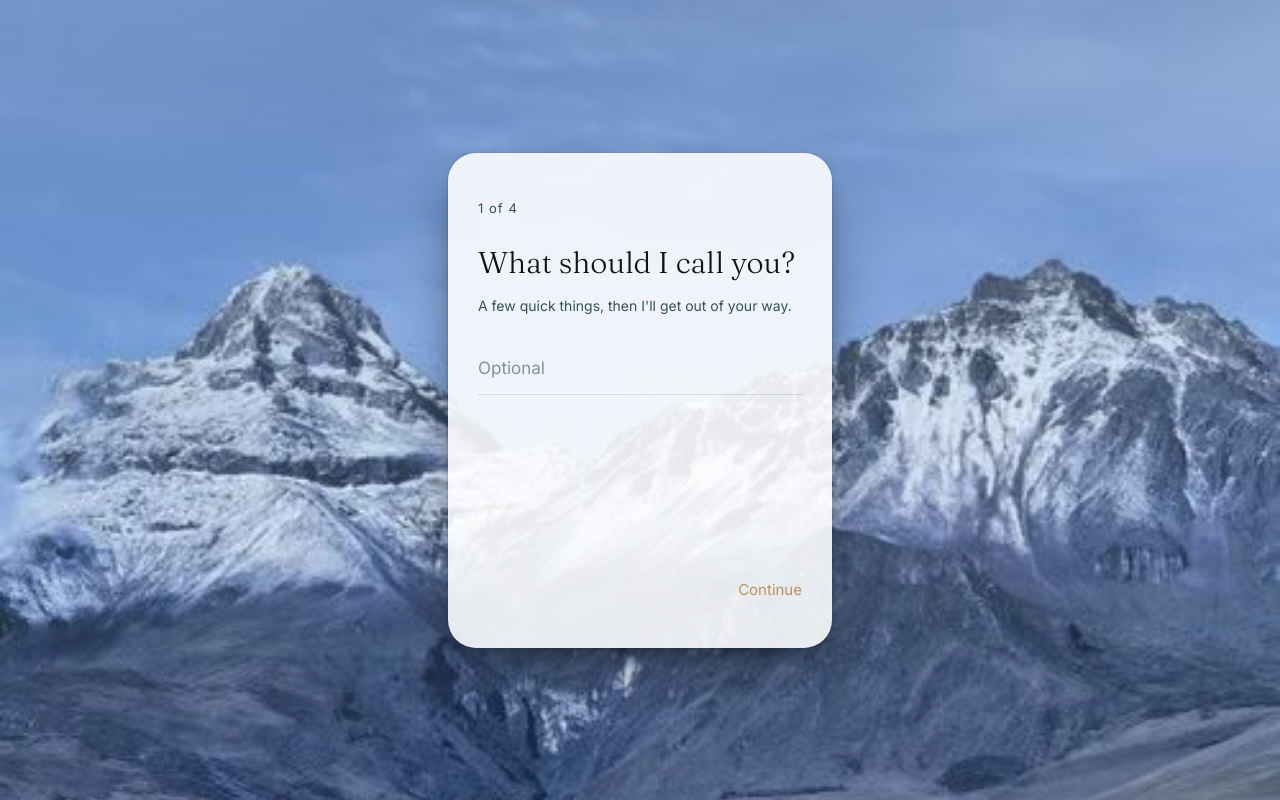
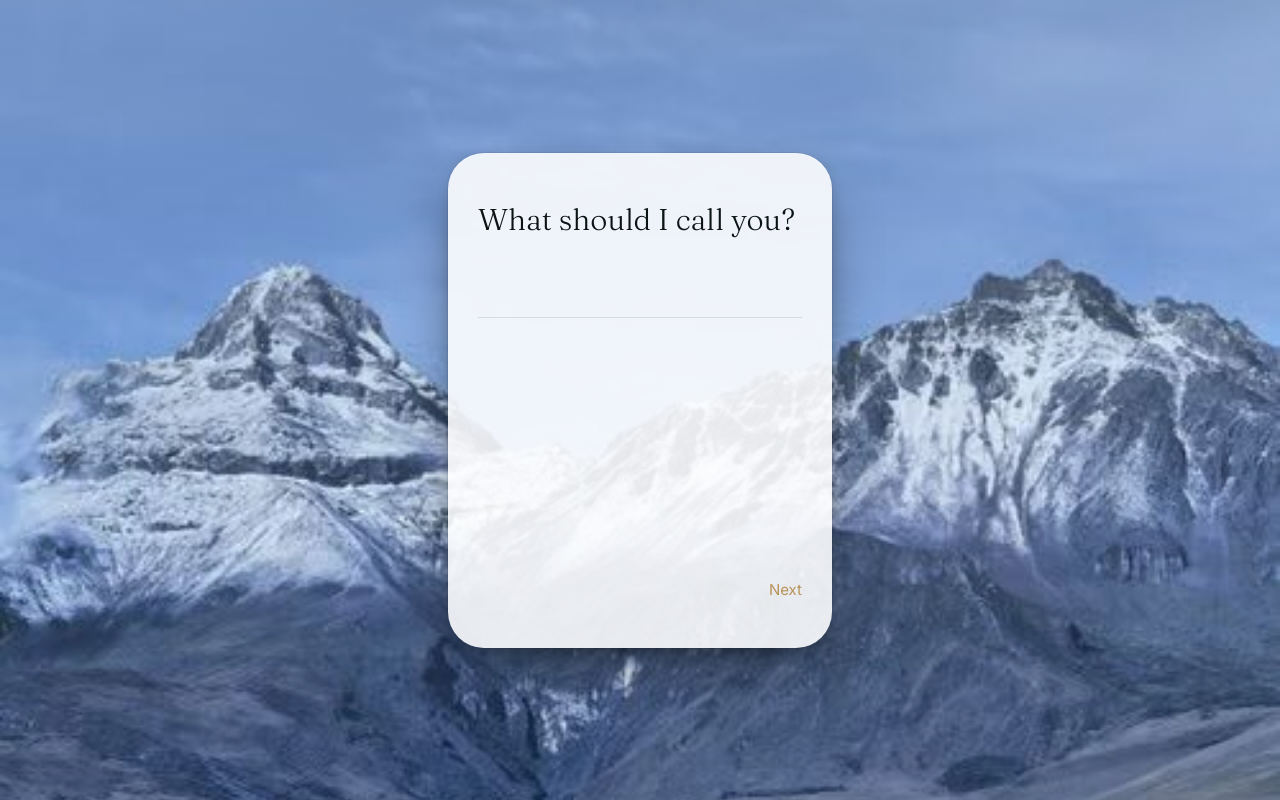
Before and after one commit to flashscapes/mindtip, a React (Vite) app: page / in a window 1280 px wide. Both pictures are taken after a click on the button "Begin". Built offline with nearby package versions, Linux system fonts and the light colour scheme.

Commit message:
Remove the 'N of TOTAL' step counter from onboarding (reads too much like a form wizard). Round corners on all white card screens: Welcome/Onboarding 28px->36px, Reflection 22px->28px

```diff
--- a/src/features/onboarding/Onboarding.tsx
+++ b/src/features/onboarding/Onboarding.tsx
@@ -143,18 +143,14 @@ export function Onboarding({ onComplete }: OnboardingProps) {
       />
       <div className="absolute inset-0 bg-gradient-to-b from-[#E9F5F3]/25 via-[#DCEFEC]/18 to-[#CFEAE5]/32" />
 
-      <div className="relative z-10 w-full max-w-sm rounded-[28px] px-[30px] py-[46px] flex flex-col justify-between" style={{ minHeight: '495px', background: 'rgba(255,255,255,0.88)', boxShadow: '0 26px 60px -12px rgba(0,0,0,0.45), 0 6px 16px -4px rgba(0,0,0,0.28), 0 0 0 1px rgba(0,0,0,0.05)' }}>
+      <div className="relative z-10 w-full max-w-sm rounded-[36px] px-[30px] py-[46px] flex flex-col justify-between" style={{ minHeight: '495px', background: 'rgba(255,255,255,0.88)', boxShadow: '0 26px 60px -12px rgba(0,0,0,0.45), 0 6px 16px -4px rgba(0,0,0,0.28), 0 0 0 1px rgba(0,0,0,0.05)' }}>
       <div>
-        <p className="font-sans text-[13px] tracking-[0.08em] text-mist mb-6">{step + 1} of {TOTAL_STEPS}</p>
-
         {step === 0 && (
           <div>
-            <h1 className="font-display font-light text-[30px] leading-snug text-ivory mb-3">What should I call you?</h1>
-            <p className="text-mist text-[14px] mb-10">A few quick things, then I'll get out of your way.</p>
+            <h1 className="font-display font-light text-[30px] leading-snug text-ivory mb-10">What should I call you?</h1>
             <input
               value={preferredName}
               onChange={e => setPreferredName(e.target.value)}
-              placeholder="Optional"
               className="w-full bg-transparent text-[17px] text-ivory placeholder:text-mist/60 outline-none pb-3"
               style={{ borderBottom: '1px solid rgba(37,56,58,0.14)' }}
             />
@@ -210,7 +206,7 @@ export function Onboarding({ onComplete }: OnboardingProps) {
           <Button variant="ghost" onClick={() => setStep((s => (s - 1) as Step)(step))}>Back</Button>
         ) : <span />}
         {step < 3 ? (
-          <Button onClick={() => setStep((s => (s + 1) as Step)(step))}>{step === 1 ? 'Save my sky' : 'Continue'}</Button>
+          <Button onClick={() => setStep((s => (s + 1) as Step)(step))}>{step === 0 ? 'Next' : step === 1 ? 'Save my sky' : 'Continue'}</Button>
         ) : (
           <Button onClick={finish}>Start</Button>
         )}
--- a/src/features/reflection/Reflection.tsx
+++ b/src/features/reflection/Reflection.tsx
@@ -84,13 +84,13 @@ export function Reflection({ messages, profile, onContinueTalking, onExit }: Ref
         <p className="font-sans text-[11px] tracking-[0.08em] text-mist mb-6">TODAY'S CORE REFLECTION</p>
 
         {!result && !error && (
-          <div className="bg-white/92 backdrop-blur-xl border border-white/95 rounded-[22px] px-7 py-10 shadow-[0_16px_40px_-14px_rgba(37,56,58,0.28)]">
+          <div className="bg-white/92 backdrop-blur-xl border border-white/95 rounded-[28px] px-7 py-10 shadow-[0_16px_40px_-14px_rgba(37,56,58,0.28)]">
             <p className="font-display font-light text-[17px] text-mist italic">Sitting with what came up…</p>
           </div>
         )}
 
         {error && (
-          <div className="bg-white/92 backdrop-blur-xl border border-white/95 rounded-[22px] px-7 py-10 shadow-[0_16px_40px_-14px_rgba(37,56,58,0.28)]">
+          <div className="bg-white/92 backdrop-blur-xl border border-white/95 rounded-[28px] px-7 py-10 shadow-[0_16px_40px_-14px_rgba(37,56,58,0.28)]">
             <p className="font-sans text-[14px] text-ivory">MindTip hit a snag putting the reflection together.</p>
             <p className="font-sans text-[12px] text-mist mt-2">{error}</p>
           </div>
@@ -98,7 +98,7 @@ export function Reflection({ messages, profile, onContinueTalking, onExit }: Ref
 
         {result && (
           <>
-            <div className="bg-white/92 backdrop-blur-xl border border-white/95 rounded-[22px] px-7 py-8 shadow-[0_16px_40px_-14px_rgba(37,56,58,0.28)]">
+            <div className="bg-white/92 backdrop-blur-xl border border-white/95 rounded-[28px] px-7 py-8 shadow-[0_16px_40px_-14px_rgba(37,56,58,0.28)]">
               <p className="font-display font-light text-[19px] leading-relaxed text-ivory">{result.reflection}</p>
             </div>
 
--- a/src/features/welcome/Welcome.tsx
+++ b/src/features/welcome/Welcome.tsx
@@ -17,7 +17,7 @@ export function Welcome({ onComplete }: WelcomeProps) {
           edge, not just fill opacity, so the card reads clearly against any
           part of the photo (including bright snow/sky), not just darker areas. */}
       <div
-        className="relative z-10 w-full max-w-sm rounded-[28px] px-10 py-14 text-center"
+        className="relative z-10 w-full max-w-sm rounded-[36px] px-10 py-14 text-center"
         style={{
           background: 'rgba(255,255,255,0.88)',
           boxShadow: '0 26px 60px -12px rgba(0,0,0,0.45), 0 6px 16px -4px rgba(0,0,0,0.28), 0 0 0 1px rgba(0,0,0,0.05)'
```
